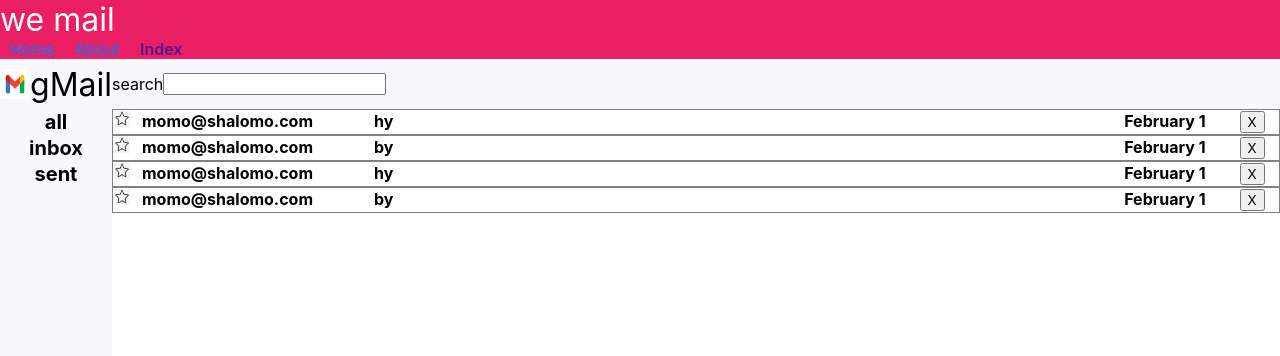
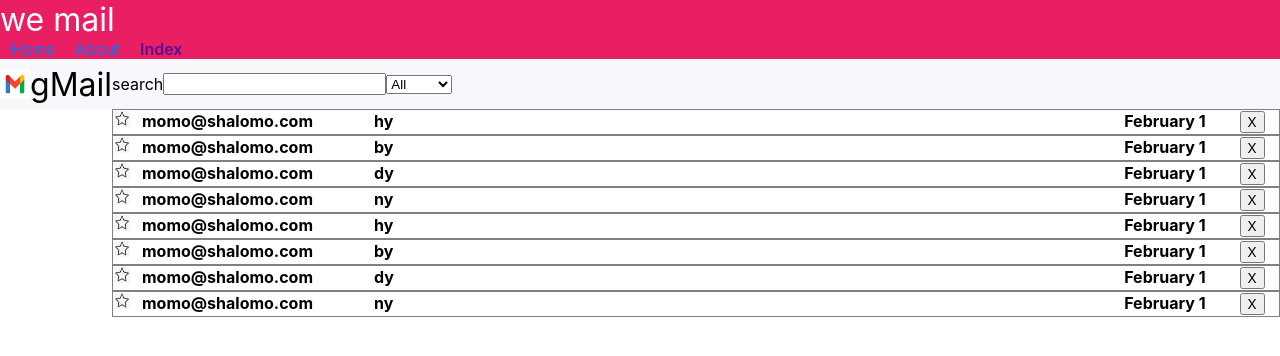
Before and after one commit to RomanPu/e-mail, a React (Vite) app: page /#/EmailIndex in a window 1280 px wide. Shown: the top 356 px of the page. Built offline with nearby package versions, Linux system fonts and the light colour scheme.

Commit message:
disabled folders

```diff
--- a/src/assets/css/pages/emeils-page.css
+++ b/src/assets/css/pages/emeils-page.css
@@ -2,8 +2,8 @@
    display: grid;
    grid-template-areas:
    "logo filter "
-   "folder  mail "
-   "folder  mail ";
+   ".  mail "
+   ".  mail ";
    grid-template-columns: auto  1fr;
    grid-template-rows:   50px  1fr;
    /* gap: 10px;  */
--- a/src/cmps/Folders.jsx
+++ b/src/cmps/Folders.jsx
@@ -3,6 +3,11 @@
 export function Folders({filterBy, onFolderBy}){
 
     const [ filterByToEdit, setFilterByToEdit ] = useState(filterBy)
+
+    useEffect(() => {
+        // console.log( "filter",filterByToEdit)
+        setFilterByToEdit(filterBy)
+    }, [])
 
     useEffect(() => {
         onFolderBy(filterByToEdit)
--- a/src/cmps/MailFilter.jsx
+++ b/src/cmps/MailFilter.jsx
@@ -5,11 +5,19 @@
     const [ filterByToEdit, setFilterByToEdit ] = useState(filterBy)
 
     useEffect(() => {
+        // console.log( "filter",filterByToEdit)
+        onFilterBy(filterBy)
+    }, [])
+
+    useEffect(() => {
+        console.log( "filter",filterByToEdit)
         onFilterBy(filterByToEdit)
     }, [filterByToEdit])
 
     function handleChange({ target }) {
-        setFilterByToEdit(prev => ({ ...prev, ["txt"]: target.value }))
+        const { name, value } = target;
+        // console.log(name, value)
+        setFilterByToEdit(prev => ({ ...prev, [name]: value }))
     }
 
     return <section className="mail-filter">
@@ -18,8 +26,19 @@
          value={filterByToEdit.txt}
          onChange={handleChange}
          id="model"
-         name="model"
+         name="txt"
          type="text" />
+          {/* <label htmlFor="readStatus">Read Status</label> */}
+        <select
+        value={filterByToEdit.readStatus}
+        onChange={handleChange}
+        id="readStatus"
+        name="readStatus"
+      >
+        <option value="all">All</option>
+        <option value="read">Read</option>
+        <option value="unread">Unread</option>
+      </select>
     </section>
 
 
--- a/src/pages/EmailIndex.jsx
+++ b/src/pages/EmailIndex.jsx
@@ -38,13 +38,14 @@
     //     setFilterBy(filterBy)
     // }
 
-      function onFolderBy(filterBy){
-        setFilterBy(prev => ({ ...prev, ["status"]: filterBy.status}))
-        setModeChange("list")
-    }
+    //   function onFolderBy(filterBy){
+    //     setFilterBy(prev => (filterBy))
+    //     setModeChange("list")
+    // }
 
     function onFilterBy(filterBy){
-        setFilterBy(prev => ({ ...prev, ["txt"]: filterBy.txt}))
+        console.log("index", filterBy)
+        setFilterBy(filterBy)
         //setModeChange("list")
     }
 
@@ -88,7 +89,7 @@
             <h1>gMail</h1>
         </div>
         <MailFilter filterBy={filterBy} onFilterBy={onFilterBy}/>
-        <Folders filterBy={filterBy} onFolderBy={onFolderBy}/>
+        {/* <Folders filterBy={filterBy} onFolderBy={onFolderBy}/> */}
         <div className="mail-section">
             {mode === "list" && <MailList emails={emails} handleClick={onHandleClick} />}
             {mode === "deteils" && <MailDeteils handleClick={onHandleClick}/>}
--- a/src/services/email.service.js
+++ b/src/services/email.service.js
@@ -17,8 +17,11 @@
     var emails = await storageService.query(STORAGE_KEY)
     if (filterBy) {
         // if (filterBy.status === "all") return emails
-        var { status , txt} = filterBy
-        if (status !== "all") emails = emails.filter(email => email.status === status)
+        var { status , txt, readStatus} = filterBy
+        console.log("service" ,status , txt, readStatus)
+        // if (status !== "all") emails = emails.filter(email => email.status === status)
+        if (readStatus !== "all") emails = emails.filter(email => email.isRead ===
+            (readStatus === "read" ? true : false))
         if (txt)  emails = emails.filter(email => email.subject.toLowerCase().includes(txt.toLowerCase())
         || email.body.toLowerCase().includes(txt.toLowerCase()))
 
@@ -33,7 +36,7 @@
 }
 
 function defoultFilter(){
-    return {status : "inbox", txt : ""}
+    return {status : "all", txt : "", readStatus : "all"}
 }
 
 function getById(id) {
```
